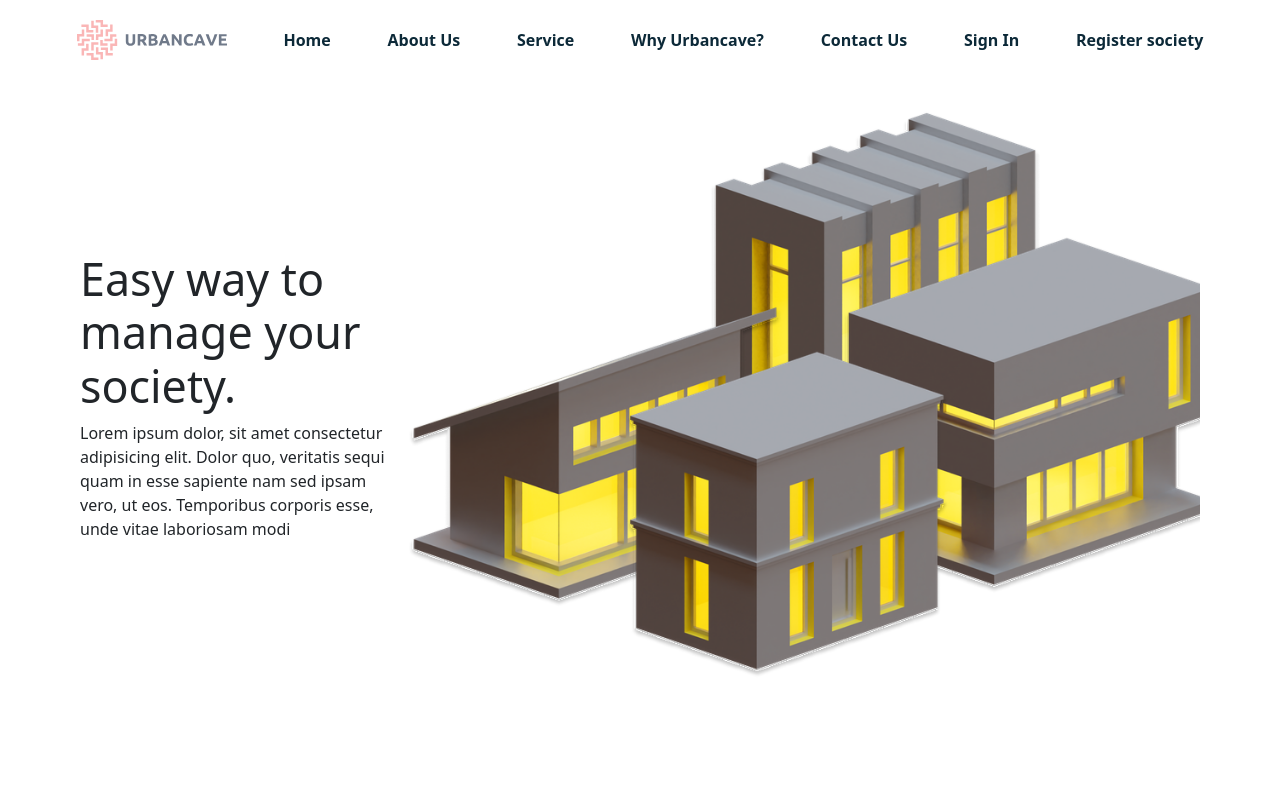
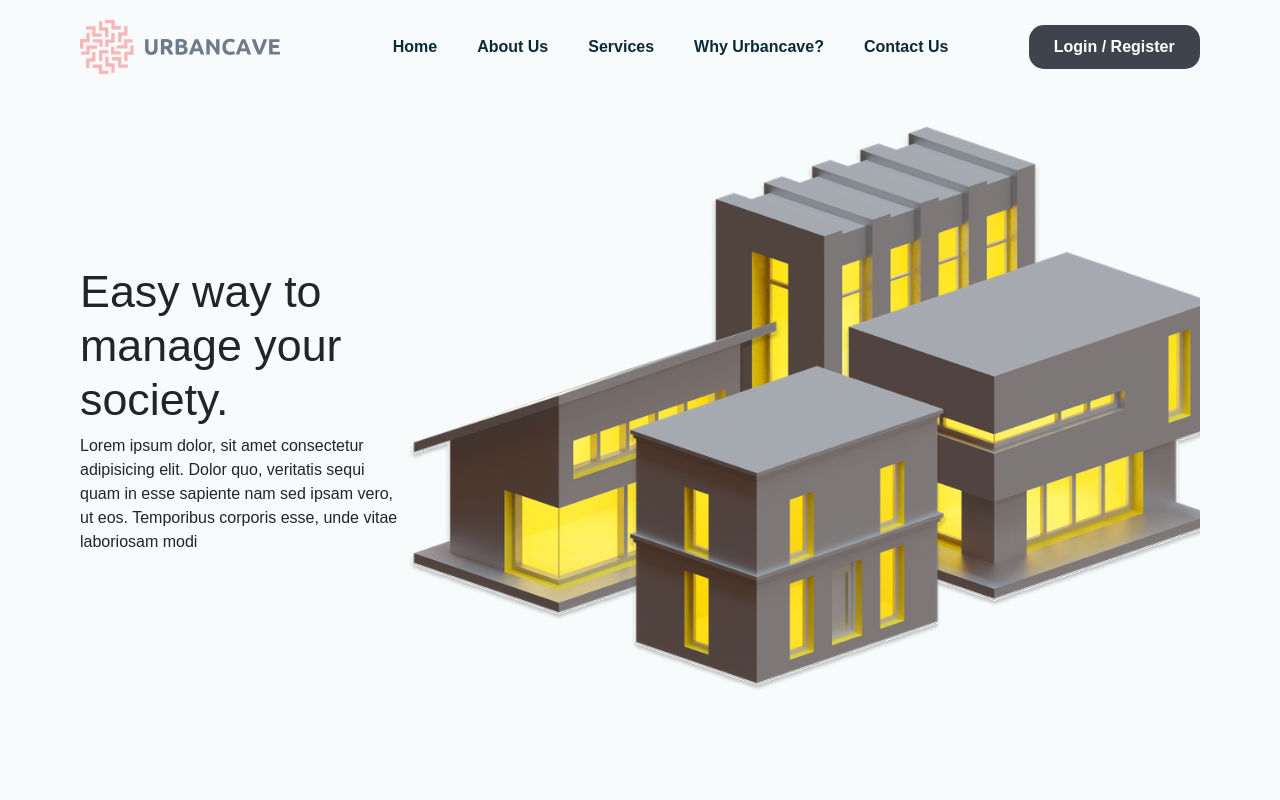
Before and after one commit to kavyeshvohra/urbancave, a React (Create React App) app: page / in a window 1280 px wide. Shown: the top 800 px of the page. Built offline with nearby package versions, Linux system fonts and the light colour scheme.

Commit message:
Header Redesigned

```diff
--- a/public/index.html
+++ b/public/index.html
@@ -2,6 +2,8 @@
 <html lang="en">
   <head>
     <meta charset="utf-8" />
+    <script src="https://cdn.jsdelivr.net/npm/@popperjs/core@2.10.2/dist/umd/popper.min.js" integrity="sha384-7+zCNj/IqJ95wo16oMtfsKbZ9ccEh31eOz1HGyDuCQ6wgnyJNSYdrPa03rtR1zdB" crossorigin="anonymous"></script>
+    <link href="https://cdn.jsdelivr.net/npm/bootstrap@5.1.3/dist/css/bootstrap.min.css" rel="stylesheet" integrity="sha384-1BmE4kWBq78iYhFldvKuhfTAU6auU8tT94WrHftjDbrCEXSU1oBoqyl2QvZ6jIW3" crossorigin="anonymous">
     <link rel="icon" href="%PUBLIC_URL%/favicon.ico" />
     <meta name="viewport" content="width=device-width, initial-scale=1" />
     <meta name="theme-color" content="#000000" />
@@ -26,7 +28,7 @@
     -->
     <title>React App</title>
   </head>
-  <body>
+  <body class="urbancave_body urbancave">
     <noscript>You need to enable JavaScript to run this app.</noscript>
     <div id="root"></div>
     <!--
--- a/src/pages/components/dashboard.jsx
+++ b/src/pages/components/dashboard.jsx
@@ -5,7 +5,6 @@ import {FaUserCircle, FaRupeeSign} from 'react-icons/fa'
 import {AiOutlinePoweroff} from 'react-icons/ai'
 import {BsCalculator} from 'react-icons/bs'
 import Carousel from "react-bootstrap/Carousel"
-import 'bootstrap/dist/css/bootstrap.css'
 import ChartPie, {ChartBar, ChartDoughnut} from './chart'
 
 const Dashboard = () => {
--- a/src/pages/home.js
+++ b/src/pages/home.js
@@ -180,16 +180,17 @@ const Home = () => {
 const NavBar = () => {
     return (
         <HomeStyle.LandingPageNavbar id="navbar">
-            <HomeStyle.LandingPageBrand>
-                <HomeStyle.LandingPageLogo><img src={Images.urbancaveLogo} width="150px" /></HomeStyle.LandingPageLogo>
-            </HomeStyle.LandingPageBrand>
-            <div>Home</div>
-            <div>About Us</div>
-            <div>Service</div>
-            <div>Why Urbancave?</div>
-            <div>Contact Us</div>
-            <div>Sign In</div>
-            <div>Register society</div>
+            <HomeStyle.Logo src={Images.urbancaveLogo} width="150px"/>
+            <nav>
+            <HomeStyle.NavbarList>
+                <HomeStyle.NavbarItem>Home</HomeStyle.NavbarItem>
+                <HomeStyle.NavbarItem>About Us</HomeStyle.NavbarItem>
+                <HomeStyle.NavbarItem>Services</HomeStyle.NavbarItem>
+                <HomeStyle.NavbarItem>Why Urbancave?</HomeStyle.NavbarItem>
+                <HomeStyle.NavbarItem>Contact Us</HomeStyle.NavbarItem>
+            </HomeStyle.NavbarList>
+            </nav>
+            <HomeStyle.ButtonLink href='/login'><HomeStyle.Button>Login / Register</HomeStyle.Button></HomeStyle.ButtonLink>
         </HomeStyle.LandingPageNavbar>
     );
 }
--- a/src/styles/home-style.js
+++ b/src/styles/home-style.js
@@ -16,8 +16,8 @@ export const LandingPageNavbar = styled.header`
         top:0px;
         z-index: 1;
         padding:1.25rem;
-        color:#ffffff;
-        background-color:#0C2938 ;
+        color:rgba(12,41,56);
+        background-color: rgb(250,240,240);
         display: flex;
         flex-direction: row;
         justify-content: space-evenly;
@@ -27,14 +27,25 @@ export const LandingPageNavbar = styled.header`
         transition-duration: 0.5s;
     }
 `
-export const LandingPageBrand = styled.div`
-    display: flex;
-    flex-direction: row;
-    justify-content: space-between;
-    align-items:center;
-    column-gap: 1rem;
+export const Logo = styled.img`
+    cursor: pointer;
+    width: 200px;
+`
+export const NavbarList = styled.ul`
+    list-style-type: none;
+    margin: 0;
+
 `
 
+export const NavbarItem = styled.li`
+    display: inline-block;
+    padding: 0px 20px;
+    cursor: pointer;
+    transition: 0.3s all ease 0s;
+    &:hover{
+        color: rgba(62,68,78,0.7);
+    }
+`
 
 export const LandingPageIntro = styled.section`
     display: flex;
@@ -51,7 +62,27 @@ export const LandingPageIntroSlogan = styled.div`
         font-size: 2.8rem;
     }
 `
+export const ButtonLink = styled.a`
+    cursor: pointer;
+    text-decoration: none;
+    transition: all 0.3s ease 0s;
+`
+export const Button = styled.button`
+    padding: 10px 25px;
+    background-color: #3e444e;
+    border: none;
+    color: #fff;
+    transition: all 0.3s ease 0s;
+    border-radius: 15px;
+    cursor: pointer;
+    font-weight: 700;
 
+    &:hover
+    {
+        background-color: rgba(62,68,78, 0.3);
+        color: #595757;
+    }
+`
 export const LandingPageHouse1 = styled.img`
     width:50rem;
     object-fit: contain;
@@ -178,8 +209,6 @@ export const LandingPageFooterInfoHighlight = styled.span`
     color:#53BAED;
 `
 
-export const LandingPageLogo = styled.div`
-`
 export const LandingPageFooterCont = styled.div`
     margin: 0 auto;
 `
```
